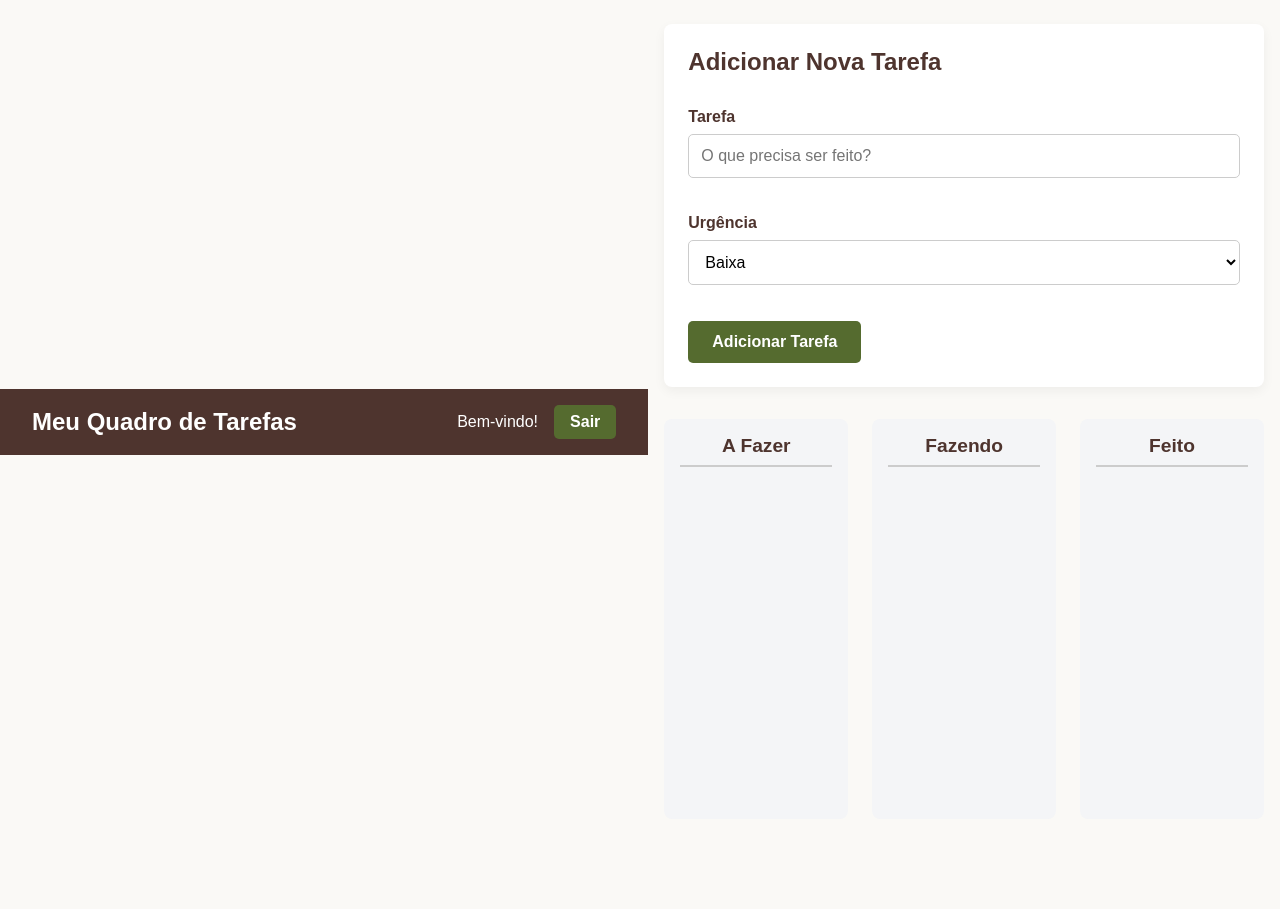
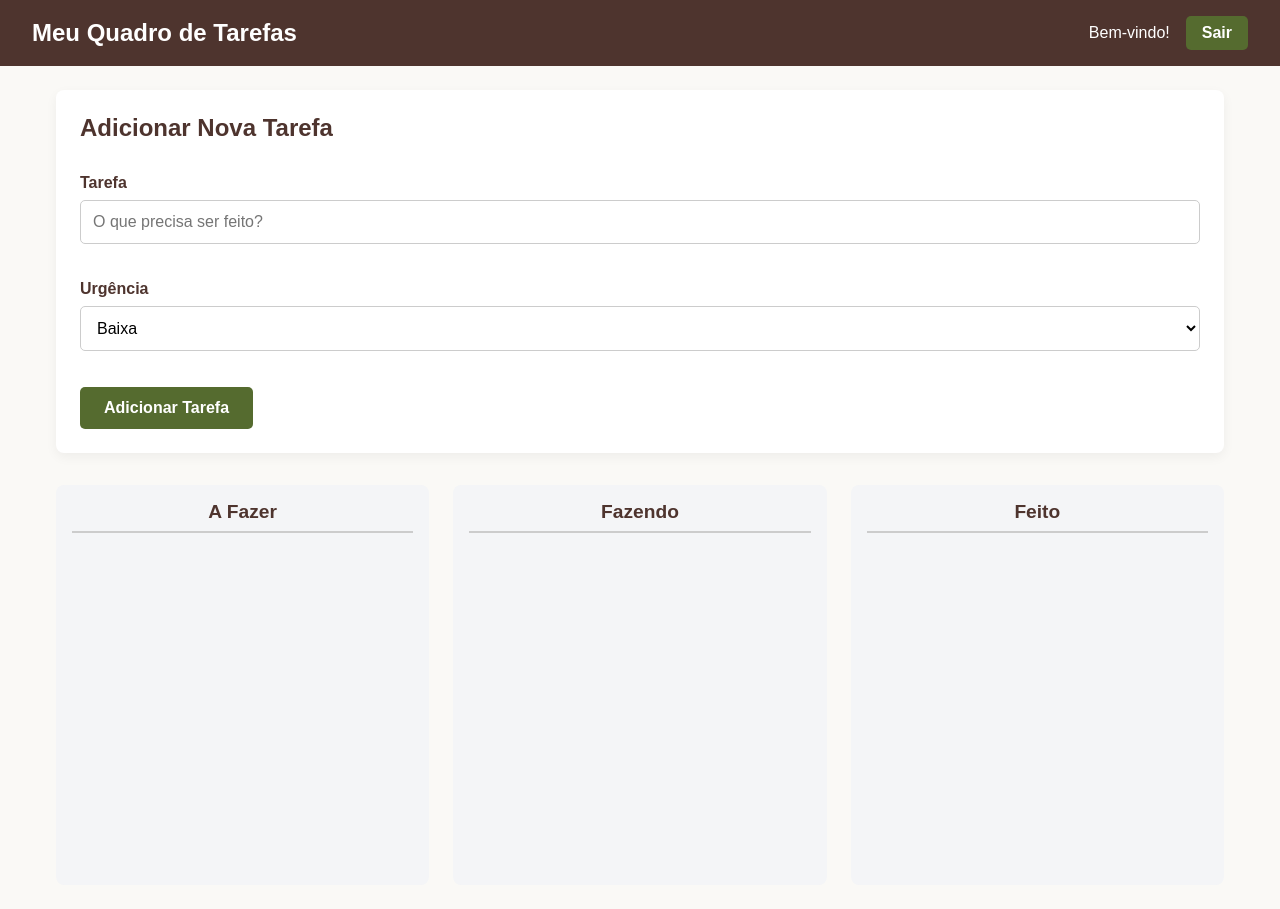
Before and after one commit to AndreyMoraesFriedel/to-do-list-spring, a Spring Boot app: page /index.html in a window 1280 px wide. Before the commit the page ends 467 px from the top, so only its background shows below. Run offline with Spring Boot 4, Linux system fonts and the light colour scheme; some of the project's set-up classes (security, data sources, template engines, error pages and the like) are left out, and stand-ins take their place.

Commit message:
Alteracao CSS - Layout organizado

```diff
--- a/src/main/resources/static/css/style.css
+++ b/src/main/resources/static/css/style.css
@@ -96,10 +96,16 @@ h2 {
     background-color: var(--dark-brown);
     color: var(--white);
     padding: 1rem 2rem;
-    display: flex;
     justify-content: space-between;
     align-items: center;
     width: 100%;
+    display: flex
+
+}
+
+body{
+    flex-direction: column;
+    display: flex
 }
 
 .main-header h1 {
```
Also changed, not shown: src/main/resources/static/js/index.js (renamed from src/main/resources/static/js/board.js), src/main/resources/static/js/login.js (renamed from src/main/resources/static/js/script.js).
